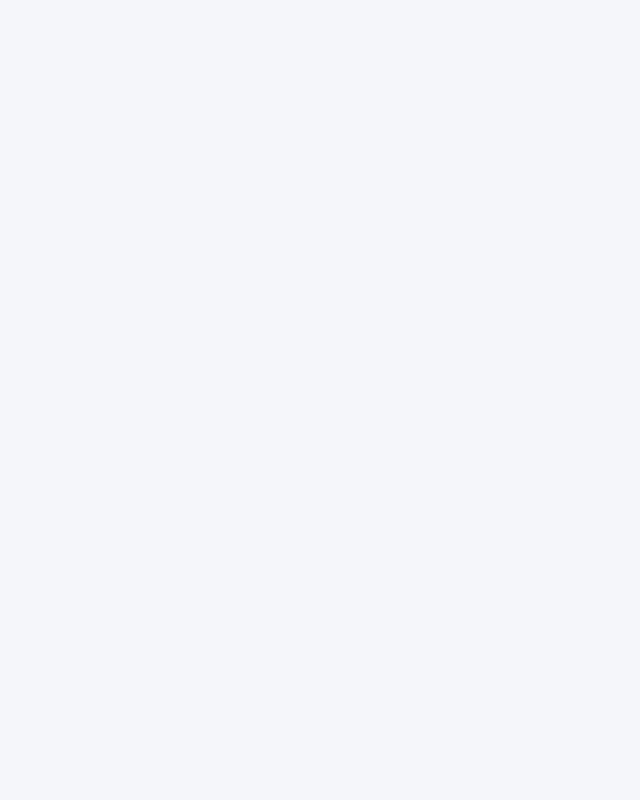
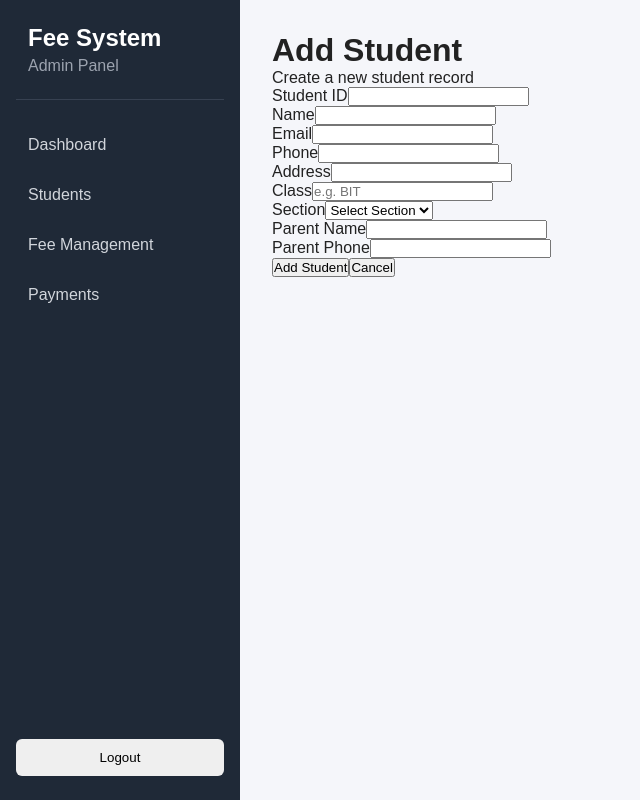
Before and after one commit to hydrasujal24-dev/student-fee-management, a React app in the folder frontend/: page /admin/students/add in a window 1280 px wide. Before the commit this address had no page. Shown: the whole page, without its empty margins (0-640 px from the left). Built offline with nearby package versions, Linux system fonts and the light colour scheme; the HTML template or start-up script is replaced by a standard one.

Commit message:
Add student creation form

```diff
--- a/frontend/src/App.jsx
+++ b/frontend/src/App.jsx
@@ -4,6 +4,8 @@ import StudentDashboard from "./pages/student/StudentDashboard";
 import AdminDashboard from "./pages/admin/AdminDashboard";
 import AdminLayout from "./components/AdminLayout";
 import Students from "./pages/admin/Students";
+import AddStudent from "./pages/admin/AddStudent";
+
 
 function App() {
   return (
@@ -27,7 +29,13 @@ function App() {
     path="/admin/students"
     element={<Students />}
   />
+
+  <Route
+    path="/admin/students/add"
+    element={<AddStudent />}
+  />
 </Route>
+
       </Routes>
     </BrowserRouter>
   );
--- /dev/null
+++ b/frontend/src/pages/admin/AddStudent.jsx
@@ -0,0 +1,190 @@
+import { useState } from "react";
+import { useNavigate } from "react-router-dom";
+import api from "../../services/api";
+
+function AddStudent() {
+  const navigate = useNavigate();
+
+  const [formData, setFormData] = useState({
+    studentId: "",
+    name: "",
+    email: "",
+    phone: "",
+    address: "",
+    className: "",
+    section: "",
+    parentName: "",
+    parentPhone: "",
+  });
+
+  const [error, setError] = useState("");
+  const [success, setSuccess] = useState("");
+  const [loading, setLoading] = useState(false);
+
+  const handleChange = (e) => {
+    setFormData({
+      ...formData,
+      [e.target.name]: e.target.value,
+    });
+  };
+
+  const handleSubmit = async (e) => {
+    e.preventDefault();
+
+    try {
+      setLoading(true);
+      setError("");
+      setSuccess("");
+
+      const token = localStorage.getItem("token");
+
+      await api.post("/students", formData, {
+        headers: {
+          Authorization: `Bearer ${token}`,
+        },
+      });
+
+      setSuccess("Student added successfully.");
+
+      setTimeout(() => {
+        navigate("/admin/students");
+      }, 1000);
+    } catch (err) {
+      setError(
+        err.response?.data?.message ||
+          "Failed to add student"
+      );
+    } finally {
+      setLoading(false);
+    }
+  };
+
+  return (
+    <div>
+      <h1>Add Student</h1>
+      <p>Create a new student record</p>
+
+      {error && <p>{error}</p>}
+      {success && <p>{success}</p>}
+
+      <form onSubmit={handleSubmit}>
+        <div>
+          <label>Student ID</label>
+          <input
+            type="text"
+            name="studentId"
+            value={formData.studentId}
+            onChange={handleChange}
+            required
+          />
+        </div>
+
+        <div>
+          <label>Name</label>
+          <input
+            type="text"
+            name="name"
+            value={formData.name}
+            onChange={handleChange}
+            required
+          />
+        </div>
+
+        <div>
+          <label>Email</label>
+          <input
+            type="email"
+            name="email"
+            value={formData.email}
+            onChange={handleChange}
+            required
+          />
+        </div>
+
+        <div>
+          <label>Phone</label>
+          <input
+            type="text"
+            name="phone"
+            value={formData.phone}
+            onChange={handleChange}
+            required
+          />
+        </div>
+
+        <div>
+          <label>Address</label>
+          <input
+            type="text"
+            name="address"
+            value={formData.address}
+            onChange={handleChange}
+            required
+          />
+        </div>
+
+        <div>
+          <label>Class</label>
+          <input
+            type="text"
+            name="className"
+            value={formData.className}
+            onChange={handleChange}
+            placeholder="e.g. BIT"
+            required
+          />
+        </div>
+
+        <div>
+          <label>Section</label>
+          <select
+            name="section"
+            value={formData.section}
+            onChange={handleChange}
+            required
+          >
+            <option value="">Select Section</option>
+            <option value="A">A</option>
+            <option value="B">B</option>
+            <option value="C">C</option>
+          </select>
+        </div>
+
+        <div>
+          <label>Parent Name</label>
+          <input
+            type="text"
+            name="parentName"
+            value={formData.parentName}
+            onChange={handleChange}
+            required
+          />
+        </div>
+
+        <div>
+          <label>Parent Phone</label>
+          <input
+            type="text"
+            name="parentPhone"
+            value={formData.parentPhone}
+            onChange={handleChange}
+            required
+          />
+        </div>
+
+        <button type="submit" disabled={loading}>
+          {loading ? "Adding..." : "Add Student"}
+        </button>
+
+        <button
+          type="button"
+          onClick={() => navigate("/admin/students")}
+        >
+          Cancel
+        </button>
+      </form>
+    </div>
+  );
+}
+
+export default AddStudent;
--- a/frontend/src/pages/admin/Students.jsx
+++ b/frontend/src/pages/admin/Students.jsx
@@ -1,7 +1,9 @@
 import { useEffect, useState } from "react";
+import { useNavigate } from "react-router-dom";
 import api from "../../services/api";
 
 function Students() {
+  const navigate = useNavigate();
   const [students, setStudents] = useState([]);
   const [loading, setLoading] = useState(true);
   const [error, setError] = useState("");
@@ -71,9 +73,15 @@ function Students() {
   }
 
   return (
+  <div>
     <div>
       <h1>Students</h1>
       <p>Manage student records</p>
+
+      <button onClick={() => navigate("/admin/students/add")}>
+        Add Student
+      </button>
+    </div>
 
       <div>
         <input
```
Lines whose indentation alone changed are shown as unchanged.
